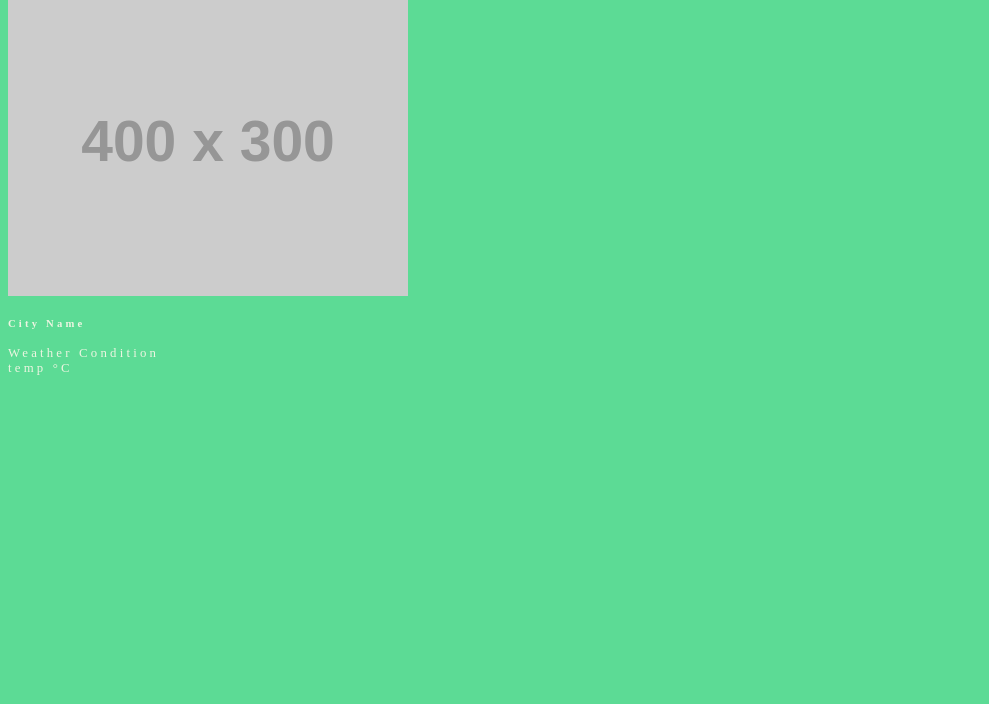
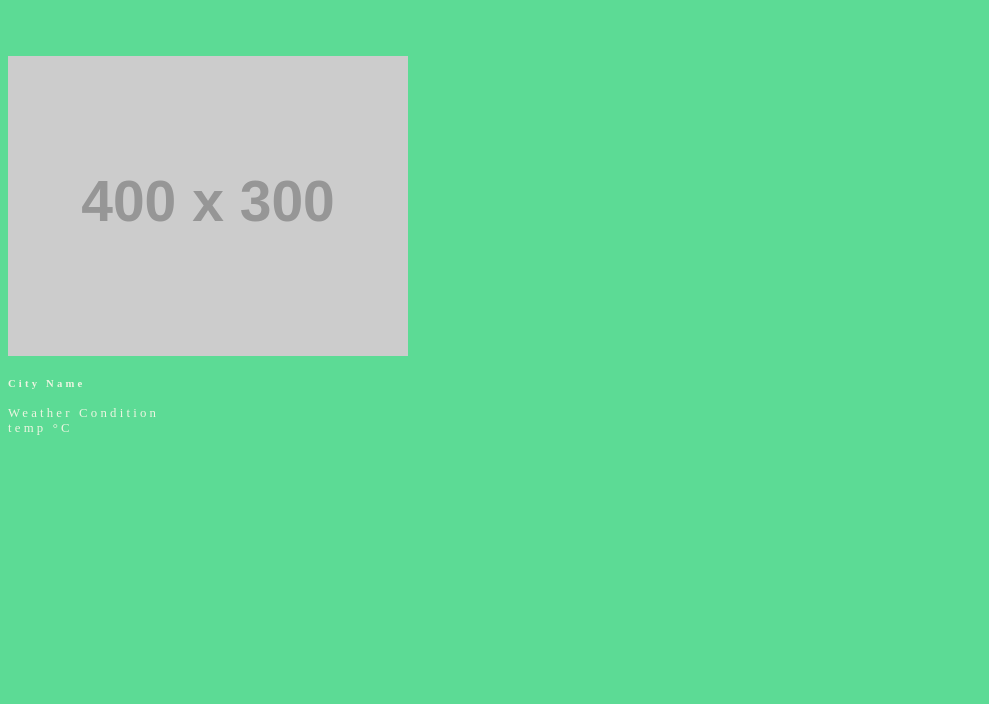
Before and after one commit to naveen701526/weather-api-app, a plain HTML site: page index.html in a window 1280 px wide. Shown: the part 112-816 px from the top of the page, without its empty margins (0-989 px from the left). Drawn offline with Linux system fonts and the light colour scheme; placeholder pictures from the web are drawn by us.

Commit message:
weather app

```diff
--- a/css/style.css
+++ b/css/style.css
@@ -8,9 +8,10 @@ body {
 .container {
   display: -ms-grid;
   display: grid;
-  -ms-grid-rows: 100px auto 100px;
-  -ms-grid-columns: 30fr 70fr;
-      grid-template: 100px auto 100px / 30fr 70fr;
+  -ms-grid-rows: 5rem 5rem auto;
+  -ms-grid-columns: 1fr;
+      grid-template: 5rem 5rem auto / 1fr;
+  grid-column: 1 / -1;
   height: 100vh;
 }
 /*# sourceMappingURL=style.css.map */
```
